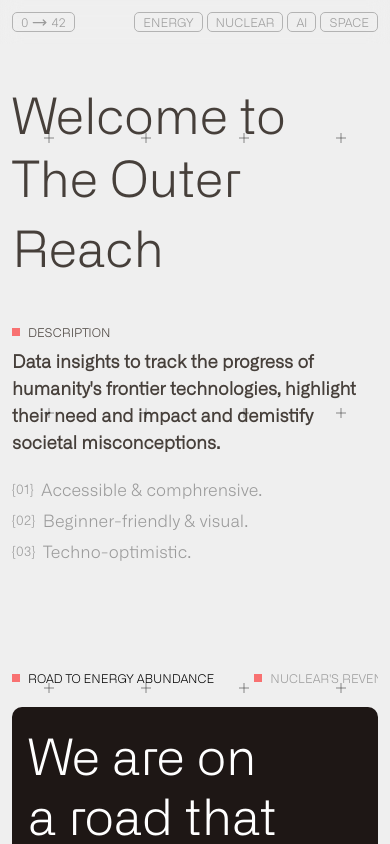
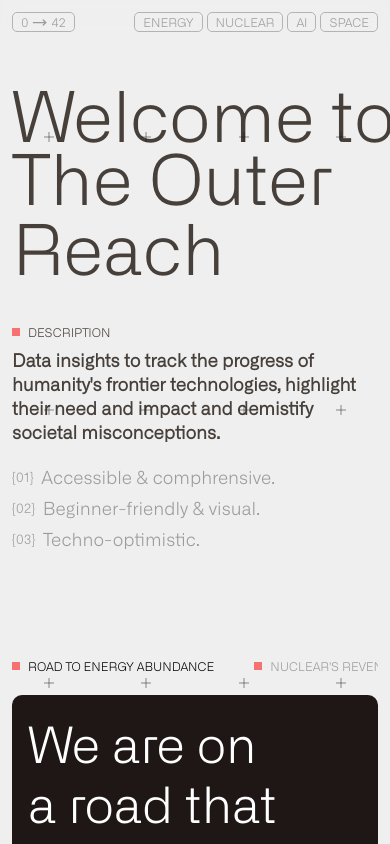
Before and after one commit to tanaydesai/outer-reach, a Next.js app: page / in a window 390 px wide. Shown: the top 844 px of the page. Built offline with nearby package versions, Linux system fonts and the light colour scheme.

Commit message:
size fixes

```diff
--- a/app/page.js
+++ b/app/page.js
@@ -11,15 +11,15 @@ export default function Home() {
       <div className='absolute w-full min-h-full px-3 py-[70px] bg-[#efefef]'>
 
         <div className='w-full h-fit'>
-          <Fade className='h-[70px] sm:h-[80px] w-full'><TypeAnimation speed={10} cursor={false} sequence={[1000,"Welcome", "Welcome to", 'Welcome to']} className='text-[50px] md:text-[90px] lg:text-[120px] whitespace-nowrap leading-[85px] md:leading-[85px] text-[#463f3a] font-a2'/></Fade>
-          <Fade className='min-h-[90px] w-full flex justify-start md:mt-6 lg:mt-10'><TypeAnimation speed={20} cursor={false} sequence={[2400,"The Outer Reach"]} className='text-[50px] md:text-[90px] lg:text-[120px] leading-[70px] md:leading-[85px] text-[#463f3a] font-a2'/></Fade>
+          <Fade className='h-[70px] sm:h-[80px] w-full'><TypeAnimation speed={10} cursor={false} sequence={[1000,"Welcome", "Welcome to", 'Welcome to']} className='text-[70px] md:text-[90px] lg:text-[120px] whitespace-nowrap leading-[85px] md:leading-[85px] text-[#463f3a] font-a2'/></Fade>
+          <Fade className='min-h-[90px] w-full flex justify-start md:mt-6 lg:mt-10'><TypeAnimation speed={20} cursor={false} sequence={[2400,"The Outer Reach"]} className='text-[70px] md:text-[90px] lg:text-[120px] leading-[70px] md:leading-[85px] text-[#463f3a] font-a2'/></Fade>
 
           <div className='w-full mt-10 sm:mt-[100px]'>
               <div className='flex items-center pb-1 h-[27px]'><div className='w-2 h-2 bg-red-400 mr-2 inline-flex'/><DecryptText className='text-[12px] uppercase font-a2 text-[#463f3a]' text='Description' /></div>
-              <div className='text-[18px] sm:text-[23px] w-full lg:w-[70%] font-semibold text-[#463f3a] font-a1'>Data insights to track the progress of humanity's frontier technologies, highlight their need and impact and demistify societal misconceptions.</div>
-              <div className='text-[#9b9b9b] text-[17px] h-[27px] mt-5 font-a1 gap-2 flex items-center'><div className='text-[13px]'>{`{01}`}</div><DecryptText className='text-[17px] text-[#9b9b9b]' text='Accessible & comphrensive.'/></div>
-              <div className='text-[#9b9b9b] font-a1 gap-2 h-[27px] mt-1 flex items-center'><div className='text-[13px]'>{`{02}`}</div><DecryptText className='text-[17px] text-[#9b9b9b]' text='Beginner-friendly & visual.' /></div>
-              <div className=' text-[#9b9b9b] font-a1 gap-2 h-[27px] mt-1 flex items-center'><div className='text-[13px]'>{`{03}`}</div><DecryptText className='text-[17px] text-[#9b9b9b]' text='Techno-optimistic.' /></div>
+              <div className='text-[18px] sm:text-[25px] w-full md:w-[85%] lg:w-[70%] leading-6 sm:leading-8 font-semibold text-[#463f3a] font-a1'>Data insights to track the progress of humanity's frontier technologies, highlight their need and impact and demistify societal misconceptions.</div>
+              <div className='text-[#9b9b9b] text-[17px] h-[27px] mt-5 font-a1 gap-2 flex items-center'><div className='text-[13px]'>{`{01}`}</div><DecryptText className='text-[18px] text-[#9b9b9b]' text='Accessible & comphrensive.'/></div>
+              <div className='text-[#9b9b9b] font-a1 gap-2 h-[27px] mt-1 flex items-center'><div className='text-[13px]'>{`{02}`}</div><DecryptText className='text-[18px] text-[#9b9b9b]' text='Beginner-friendly & visual.' /></div>
+              <div className=' text-[#9b9b9b] font-a1 gap-2 h-[27px] mt-1 flex items-center'><div className='text-[13px]'>{`{03}`}</div><DecryptText className='text-[18px] text-[#9b9b9b]' text='Techno-optimistic.' /></div>
           </div>
 
           <div className='gap-3 mt-[100px]'>
```
